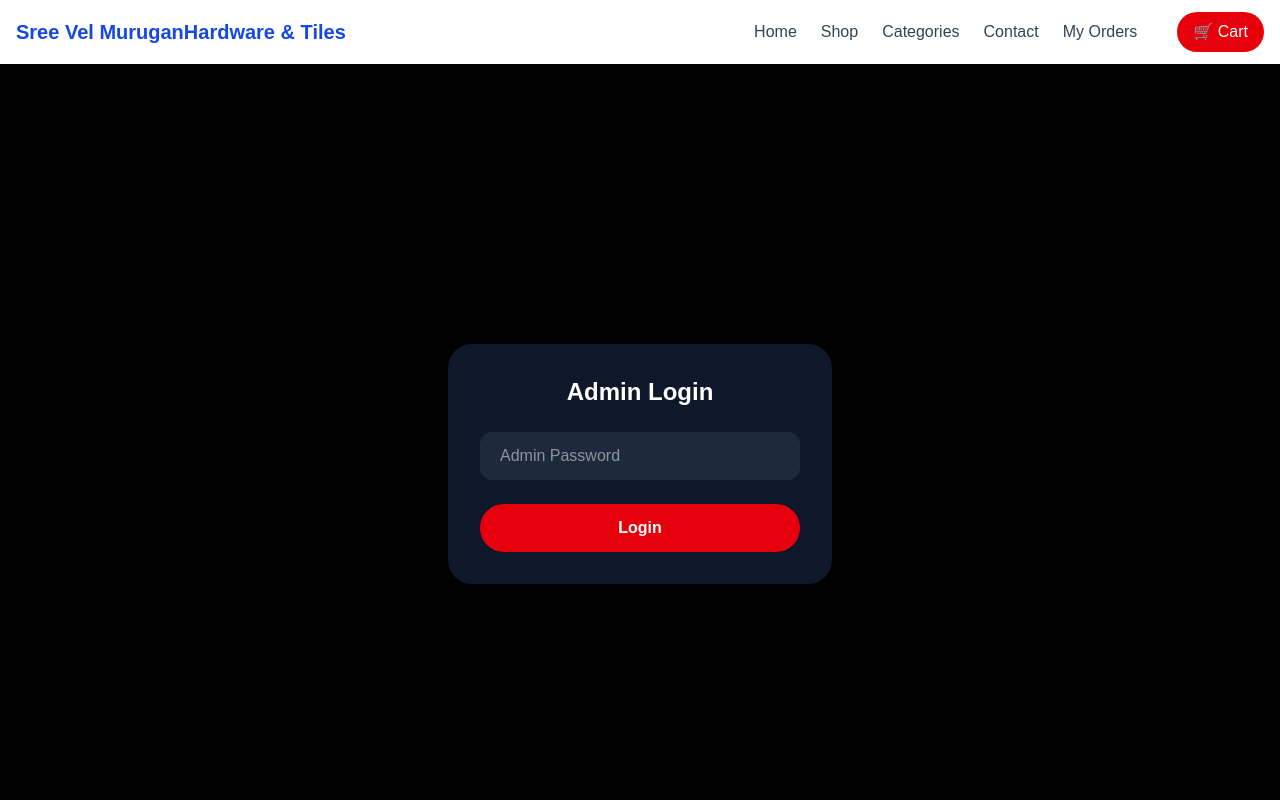
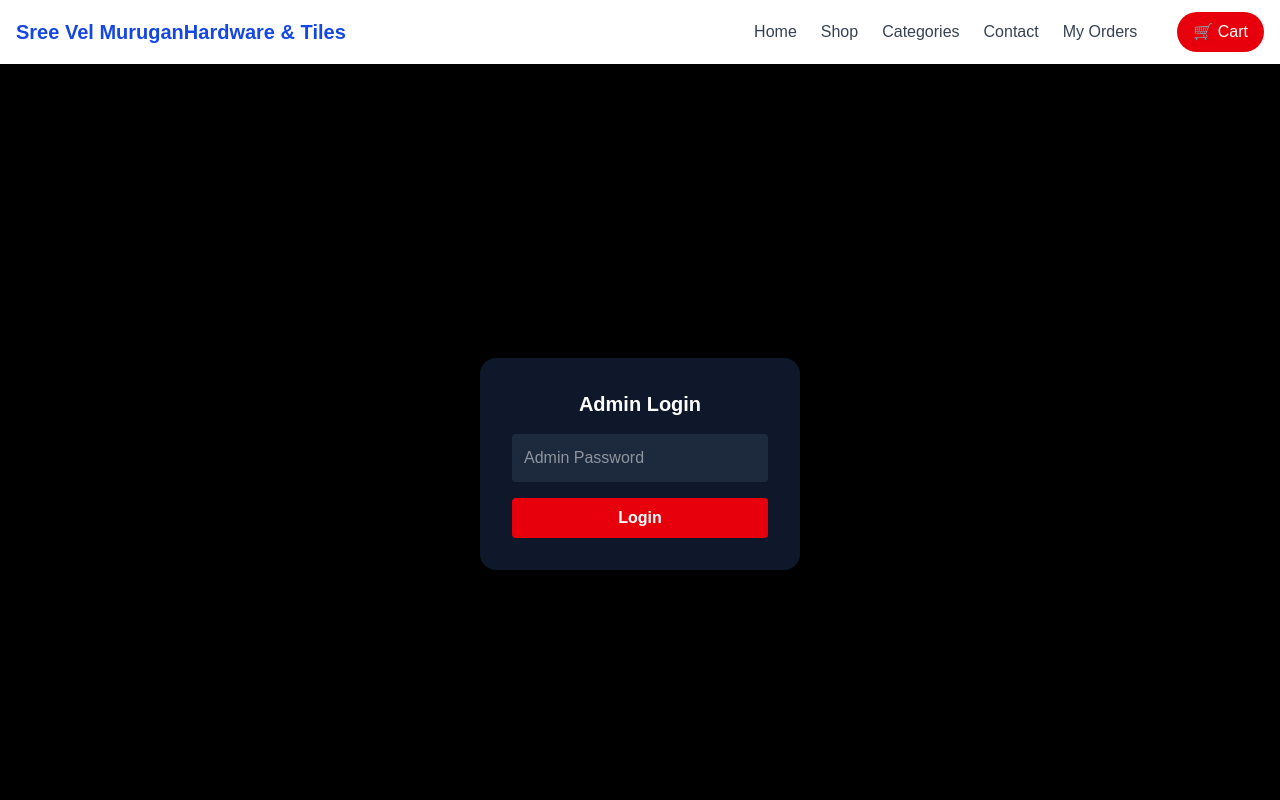
Before and after one commit to darsan25-code/Sree-Vel-Murugan-Hardware-And-Tiles, a Next.js app: page /admin/login in a window 1280 px wide. Shown: the top 800 px of the page. Built offline with nearby package versions, Linux system fonts and the light colour scheme.

Commit message:
Fix admin login POST

```diff
--- a/app/admin/login/page.tsx
+++ b/app/admin/login/page.tsx
@@ -3,13 +3,25 @@
 import { useState } from "react";
 import { useRouter } from "next/navigation";
 
-export default function AdminLoginPage() {
+export default function AdminLogin() {
+  const [password, setPassword] = useState("");
   const router = useRouter();
-  const [password, setPassword] = useState("");
 
-  const login = () => {
-    if (password === "admin123") {
-      localStorage.setItem("admin-auth", "true");
+  const handleLogin = async () => {
+    const res = await fetch("/api/admin/login", {
+      method: "POST",
+      headers: {
+        "Content-Type": "application/json",
+      },
+      body: JSON.stringify({
+        email: "admin@sreevelmurugan.com",
+        password: password,
+      }),
+    });
+
+    const data = await res.json();
+
+    if (res.ok) {
       router.push("/admin");
     } else {
       alert("Wrong password ❌");
@@ -17,9 +29,9 @@ export default function AdminLoginPage() {
   };
 
   return (
-    <main className="min-h-screen flex items-center justify-center bg-black text-white">
-      <div className="bg-slate-900 p-8 rounded-3xl w-full max-w-sm">
-        <h1 className="text-2xl font-bold mb-6 text-center">
+    <div className="min-h-screen bg-black flex items-center justify-center">
+      <div className="bg-slate-900 p-8 rounded-2xl w-80 text-white">
+        <h1 className="text-xl font-bold mb-4 text-center">
           Admin Login
         </h1>
 
@@ -28,16 +40,16 @@ export default function AdminLoginPage() {
           placeholder="Admin Password"
           value={password}
           onChange={(e) => setPassword(e.target.value)}
-          className="w-full bg-slate-800 px-5 py-3 rounded-xl outline-none mb-6"
+          className="w-full p-3 rounded bg-slate-800 mb-4"
         />
 
         <button
-          onClick={login}
-          className="bg-red-600 w-full py-3 rounded-full font-semibold"
+          onClick={handleLogin}
+          className="w-full bg-red-600 py-2 rounded font-semibold"
         >
           Login
         </button>
       </div>
-    </main>
+    </div>
   );
 }
```
